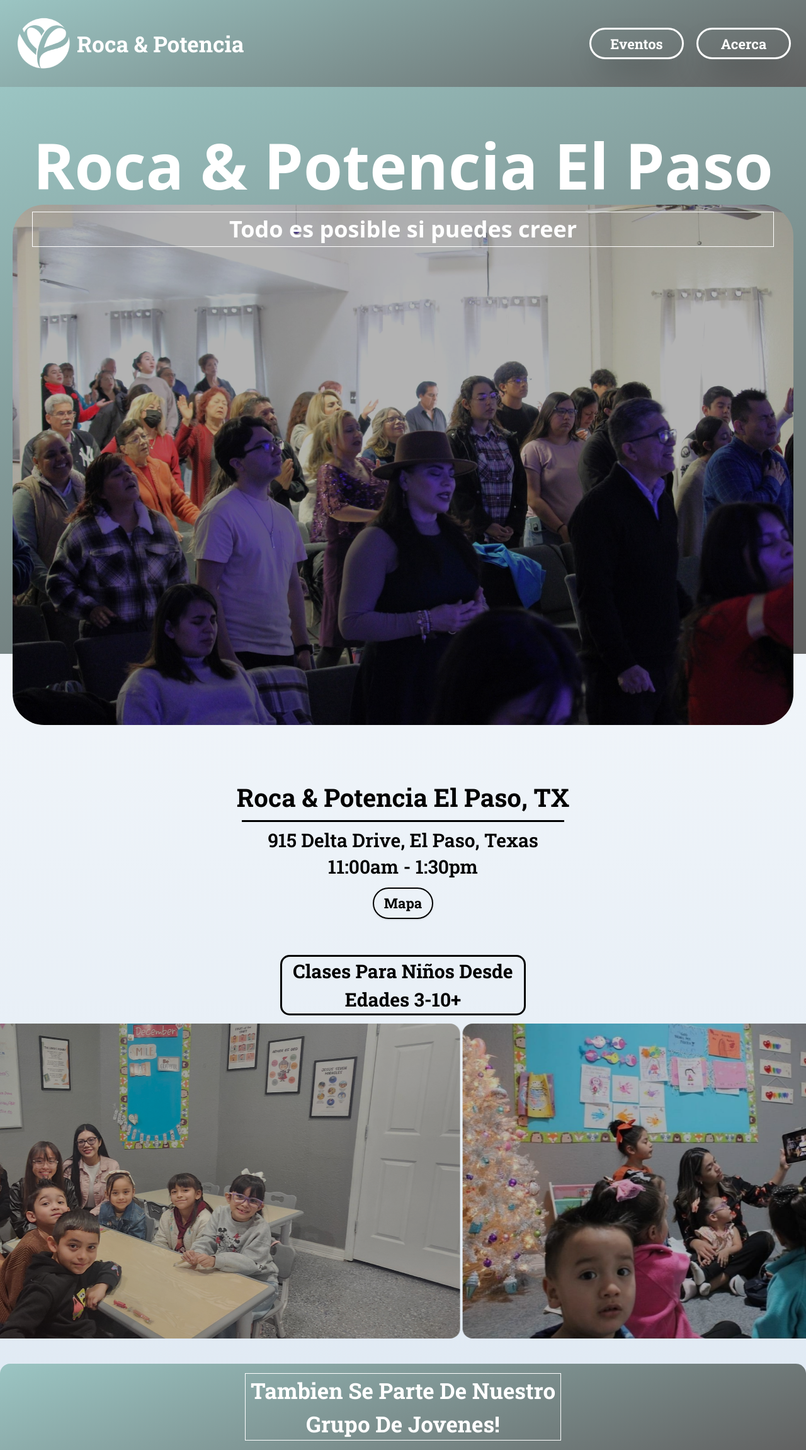
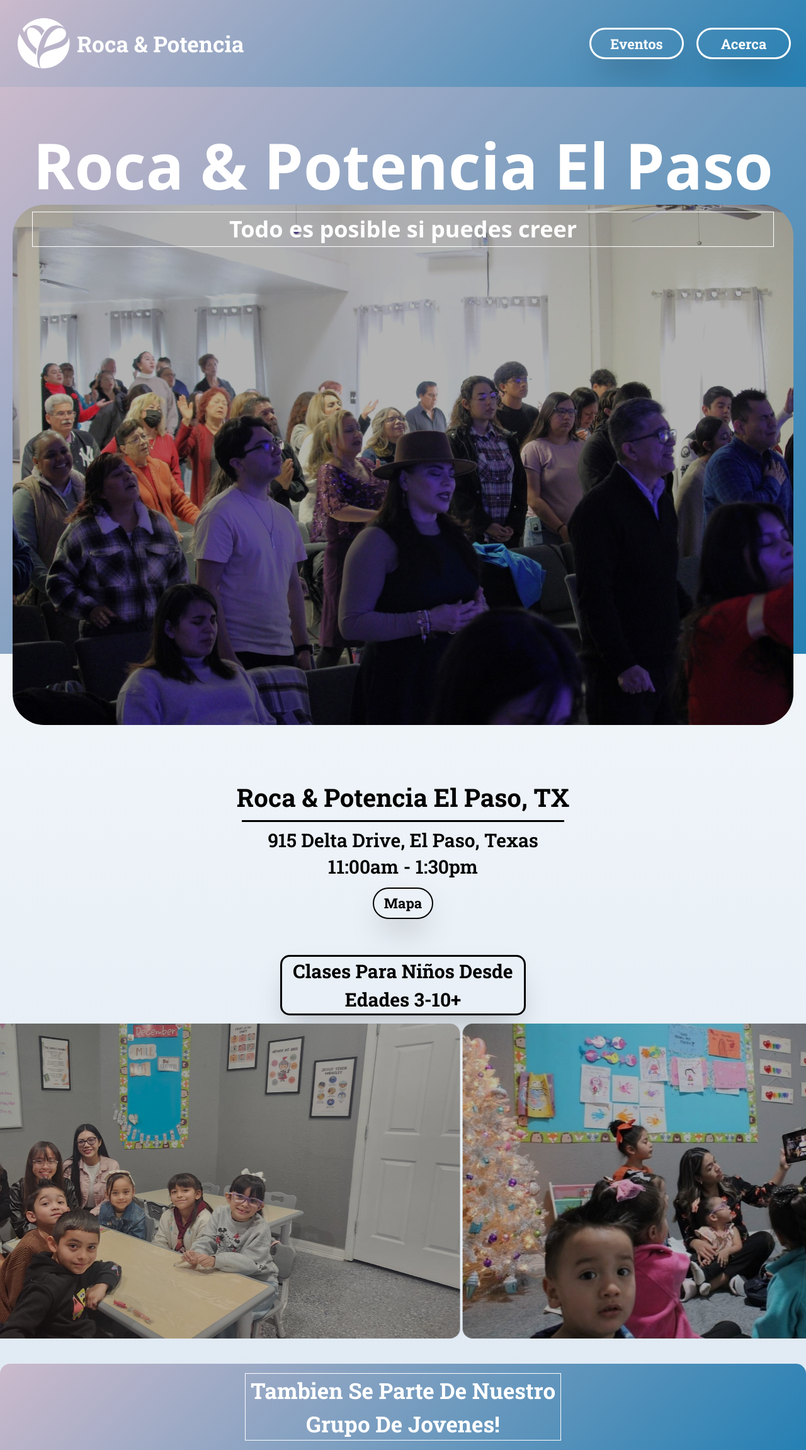
Before and after one commit to Ateran7595/Roca-Potencia, a React (Vite) app: page /serviceep in a window 1280 px wide. Shown: the whole page at 63% size. Built offline with nearby package versions, Linux system fonts and the light colour scheme.

Commit message:
Made some advancements in serviceep page

```diff
--- a/src/create-page/Header.jsx
+++ b/src/create-page/Header.jsx
@@ -4,9 +4,16 @@
 function Header() {
   const location = useLocation(); // Get the current page URL
   const isLandingPage = location.pathname === '/'; // Check if we are on the landing page
+  const isServicePage = location.pathname === '/serviceep';
+
+  const headerBackground = isLandingPage
+  ? 'bg-[linear-gradient(-20deg,#616161_0%,#9bc5c3_100%)]'
+  : isServicePage
+  ? 'bg-[linear-gradient(-225deg,#CBBACC_0%,#2580B3_100%)]'
+  : 'bg-gray-800';
 
   return (
-    <div className='flex justify-between items-center font-roboto bg-[linear-gradient(-20deg,#616161_0%,#9bc5c3_100%)] p-6'>
+    <div className={`flex justify-between items-center font-roboto ${headerBackground} p-6`}>
       <a href="/">
         <div className='flex items-center gap-2 transition-transform hover:scale-105 cursor-pointer' data-aos="fade-zoom-in">
           <img src="/RPlogo.png" alt="logo" className='w-[90px] h-[90px]' />
--- a/src/create-page/ServiceEP.jsx
+++ b/src/create-page/ServiceEP.jsx
@@ -17,7 +17,7 @@
   return (
     <div className="bg-gradient-to-t from-[#dfe9f3] to-white ">
       <Header />
-      <div className="bg-[linear-gradient(-20deg,#616161_0%,#9bc5c3_100%)] flex flex-col items-center justify-center w-full p-5 h-[900px] relative">
+      <div className="bg-[linear-gradient(-225deg,_#CBBACC_0%,_#2580B3_100%)] flex flex-col items-center justify-center w-full p-5 h-[900px] relative">
         <div className="relative w-full flex items-center justify-center">
           <img src="/rocaEP.jpg" alt="roca5" className="w-[1300px] rounded-[50px] brightness-70 relative top-[150px] object-cover" data-aos="fade-up" />
           <div className="absolute text-[100px] text-white bottom-[610px] text-center" data-aos="fade-down">
@@ -33,12 +33,14 @@
           <div className="border-b-3 w-[40%] m-auto mt-2 mb-2"></div>
           <p>915 Delta Drive, El Paso, Texas</p>
           <p>11:00am - 1:30pm</p>
-          <Button className="text-[22px] mt-3 font-bold h-[50px] rounded-[100px] border-2 border-black cursor-pointer">Mapa</Button>
+          <a href="https://www.google.com/maps/place/Templo+La+Potenica+De+Dios/@31.7271681,-106.4935073,14z/data=!4m6!3m5!1s0x86e75904d111d355:0x88355d21d23276b9!8m2!3d31.7573792!4d-106.4793629!16s%2Fg%2F11c1sk1w8n?entry=ttu&g_ep=EgoyMDI1MDIxOC4wIKXMDSoJLDEwMjExNDU1SAFQAw%3D%3D" target='_blank'>
+            <Button className="text-[22px] mt-3 font-bold h-[50px] rounded-[100px] border-2 border-black cursor-pointer transition-transform hover:scale-105 hover:opacity-40 shadow-2xl" >Mapa</Button>
+          </a>
         </div>
       </div>
 
       <div className='mt-15 mb-4 w-[30%] m-auto outline-3 rounded-xl' data-aos="fade-down">
-        <h1 className='text-[30px] font-bold font-roboto text-center '>Clases Para Niños Desde Edades 3-10+</h1>
+        <h1 className='text-[30px] font-bold font-roboto text-center shadow-2xl'>Clases Para Niños Desde Edades 3-10+</h1>
       </div>
 
       {/* Add a unique key to force rerender */}
@@ -56,7 +58,7 @@
           <img src="ep5.jpg" alt="mountain" className="brightness-75 max-w-none object-cover h-[500px] rounded-2xl" />
         </div>
       </div>
-      <div className='bg-[linear-gradient(-20deg,#616161_0%,#9bc5c3_100%)] rounded-t-2xl mt-10 text-white p-4'>
+      <div className='bg-[linear-gradient(-225deg,_#CBBACC_0%,_#2580B3_100%)] rounded-t-2xl mt-10 text-white p-4'>
         <h1 className='text-center text-[35px] font-bold outline w-[40%] m-auto font-roboto'>Tambien Se Parte De Nuestro Grupo De Jovenes!</h1>
 
       </div>
```
